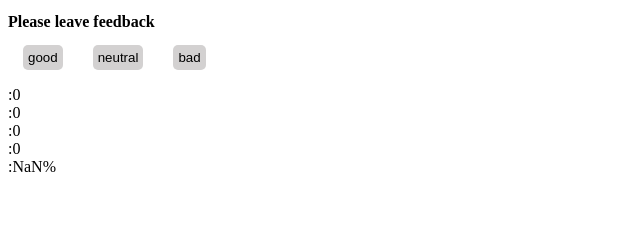
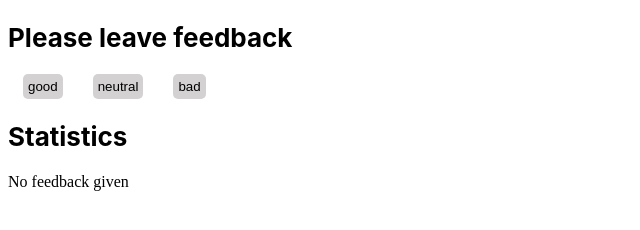
Before and after one commit to StanislavTaran/goit-react-hw-02-feedback, a React app in the folder my-app/: page / in a window 1280 px wide. Shown: the whole page, without its empty margins (0-640 px from the left). Built offline with nearby package versions, Linux system fonts and the light colour scheme.

Commit message:
fixed structure

```diff
--- a/my-app/package.json
+++ b/my-app/package.json
@@ -6,6 +6,7 @@
     "@testing-library/jest-dom": "^4.2.4",
     "@testing-library/react": "^9.5.0",
     "@testing-library/user-event": "^7.2.1",
+    "husky": "^4.2.3",
     "prop-types": "^15.7.2",
     "react": "^16.13.1",
     "react-dom": "^16.13.1",
@@ -40,7 +41,6 @@
     "eslint-config-prettier": "^6.10.1",
     "eslint-plugin-import": "^2.20.2",
     "eslint-plugin-react": "^7.19.0",
-    "husky": "^4.2.3",
     "lint-staged": "^10.1.2",
     "prettier": "^2.0.4",
     "pretty-quick": "^2.0.1"
--- a/my-app/src/components/App.js
+++ b/my-app/src/components/App.js
@@ -1,8 +1,8 @@
 import React, { Component } from 'react';
-// import propTypes from 'prop-types';
 import FeedbackOptions from './FeedbackOptions/FeedbackOptions';
 import Statistics from './Statistics/Statistics';
 import Section from './Section/Section';
+import Notification from './Notification/Notification';
 
 const INITIAL_STATE = {
   good: 0,
@@ -42,7 +42,7 @@ export default class App extends Component {
     const allOptions = {
       ...this.state,
       total: this.getTotalFeedback(),
-      positiveFeedback: this.getPositiveFeedbackPercentage(),
+      'Positive percentage': this.getPositiveFeedbackPercentage(),
     };
 
     return (
@@ -52,8 +52,12 @@ export default class App extends Component {
           options={this.options}
           onLeaveFeedback={this.handleClick}
         />
-        <Section>
-          <Statistics stats={Object.entries(allOptions)} />
+        <Section title="Statistics">
+          {allOptions.total > 0 ? (
+            <Statistics stats={Object.entries(allOptions)} />
+          ) : (
+            <Notification title="No feedback given" />
+          )}
         </Section>
       </>
     );
--- a/my-app/src/components/FeedbackOptions/FeedbackOptions.js
+++ b/my-app/src/components/FeedbackOptions/FeedbackOptions.js
@@ -11,7 +11,7 @@ const FeedbackOptions = ({ options, onLeaveFeedback }) => (
             name={item}
             key={item}
             option={item}
-            onLeaveFeedback={() => onLeaveFeedback()}
+            onLeaveFeedback={onLeaveFeedback}
           />
         );
       })}
--- /dev/null
+++ b/my-app/src/components/Notification/Notification.js
@@ -0,0 +1,10 @@
+import React from 'react';
+import propTypes from 'prop-types';
+
+const Notification = ({ title }) => <p>{title}</p>;
+
+Notification.propTypes = {
+  title: propTypes.string.isRequired,
+};
+
+export default Notification;
--- a/my-app/src/components/Section/Section.module.css
+++ b/my-app/src/components/Section/Section.module.css
@@ -1,3 +1,5 @@
 .title {
-  font-size: 16px;
+  font-size: 26px;
+  font-family: -apple-system, BlinkMacSystemFont, 'Segoe UI', Roboto, Oxygen,
+    Ubuntu, Cantarell, 'Open Sans', 'Helvetica Neue', sans-serif;
 }
--- a/my-app/src/components/Statistics/Statistics.js
+++ b/my-app/src/components/Statistics/Statistics.js
@@ -9,7 +9,7 @@ const Statistics = ({ stats }) => {
       <ul className={styles.list}>
         {stats.length > 0 &&
           stats.map(item => {
-            return <StatisticsItem key={item[0]} value={item[1]} />;
+            return <StatisticsItem name={item[0]} value={item[1]} />;
           })}
       </ul>
     </>
--- a/my-app/src/components/Statistics/StatisticsItem/StatisticsItem.js
+++ b/my-app/src/components/Statistics/StatisticsItem/StatisticsItem.js
@@ -2,16 +2,16 @@ import React from 'react';
 import propTypes from 'prop-types';
 import styles from './StatisticsItem.module.css';
 
-const StatisticsItem = ({ key, value }) => (
+const StatisticsItem = ({ name, value }) => (
   <li className={styles.item}>
-    {key}
-    :
+    <span>{name}</span>
+    <span>:</span>
     <span>{value}</span>
   </li>
 );
 
 StatisticsItem.propTypes = {
-  key: propTypes.string.isRequired,
+  name: propTypes.string.isRequired,
   value: propTypes.number.isRequired,
 };
 
```
Also changed, not shown: my-app/src/components/FeedbackOptions/FeedbackOptions.module.css (deleted), 2 other files.
